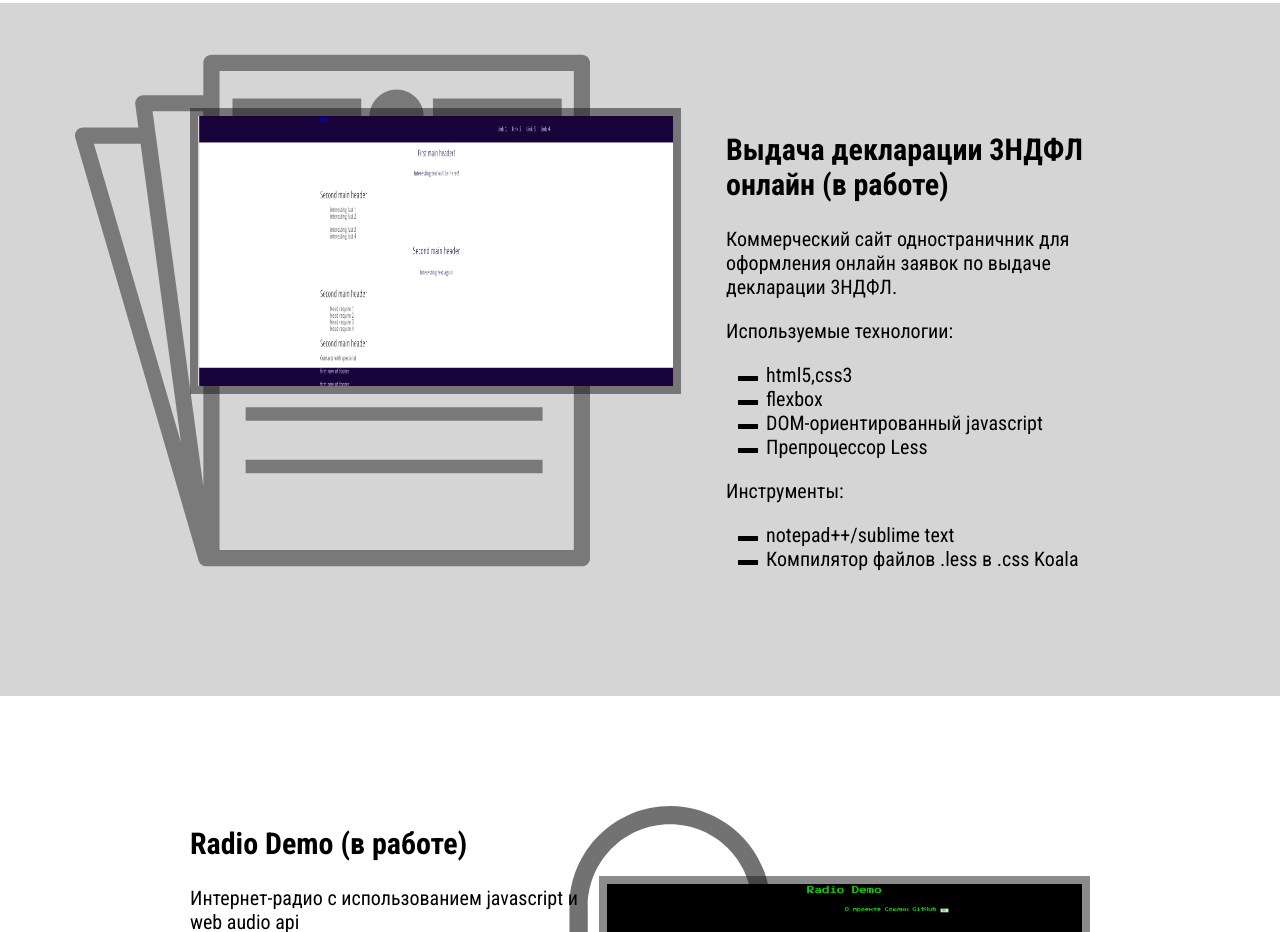
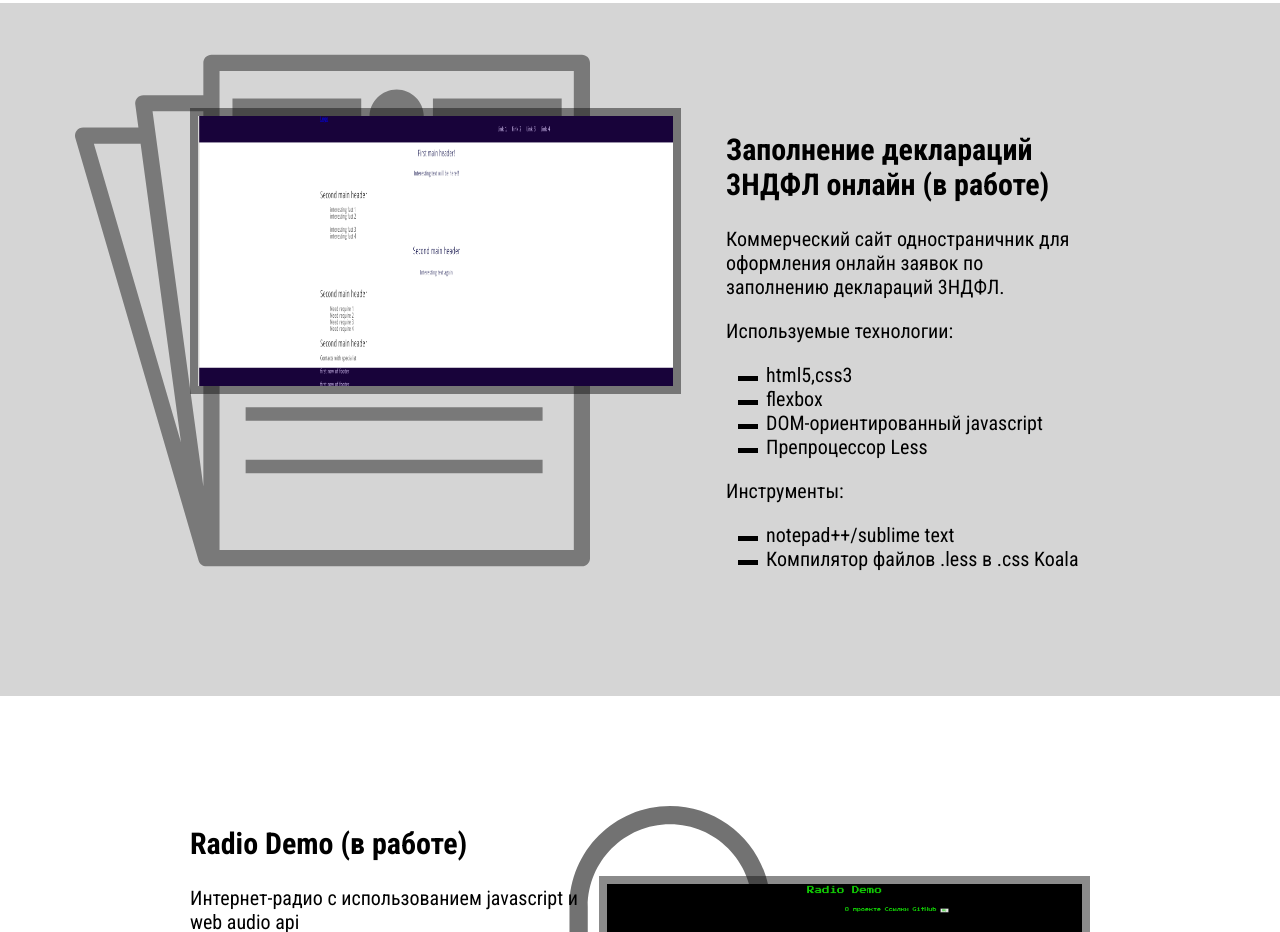
Before and after one commit to Evafan1337/My-portfolio, a plain HTML site: page index.html in a window 1280 px wide. Shown: the part 3040-3972 px from the top of the page. Drawn offline with Linux system fonts and the light colour scheme.

Commit message:
3ndfl checking

```diff
--- a/index.html
+++ b/index.html
@@ -170,8 +170,8 @@
 					<section class="container main-content-right">
 						<div class="m-c-3ndfl">
 							<span></span>
-							<h2>Выдача декларации 3НДФЛ онлайн (в работе)</h2>
-							<p>Коммерческий сайт одностраничник для оформления онлайн заявок по выдаче декларации 3НДФЛ.</p>
+							<h2>Заполнение деклараций 3НДФЛ онлайн (в работе)</h2>
+							<p>Коммерческий сайт одностраничник для оформления онлайн заявок по заполнению деклараций 3НДФЛ.</p>
 							<p>Используемые технологии:</p>
 							<ul>
 								<li>html5,css3</li>
```
